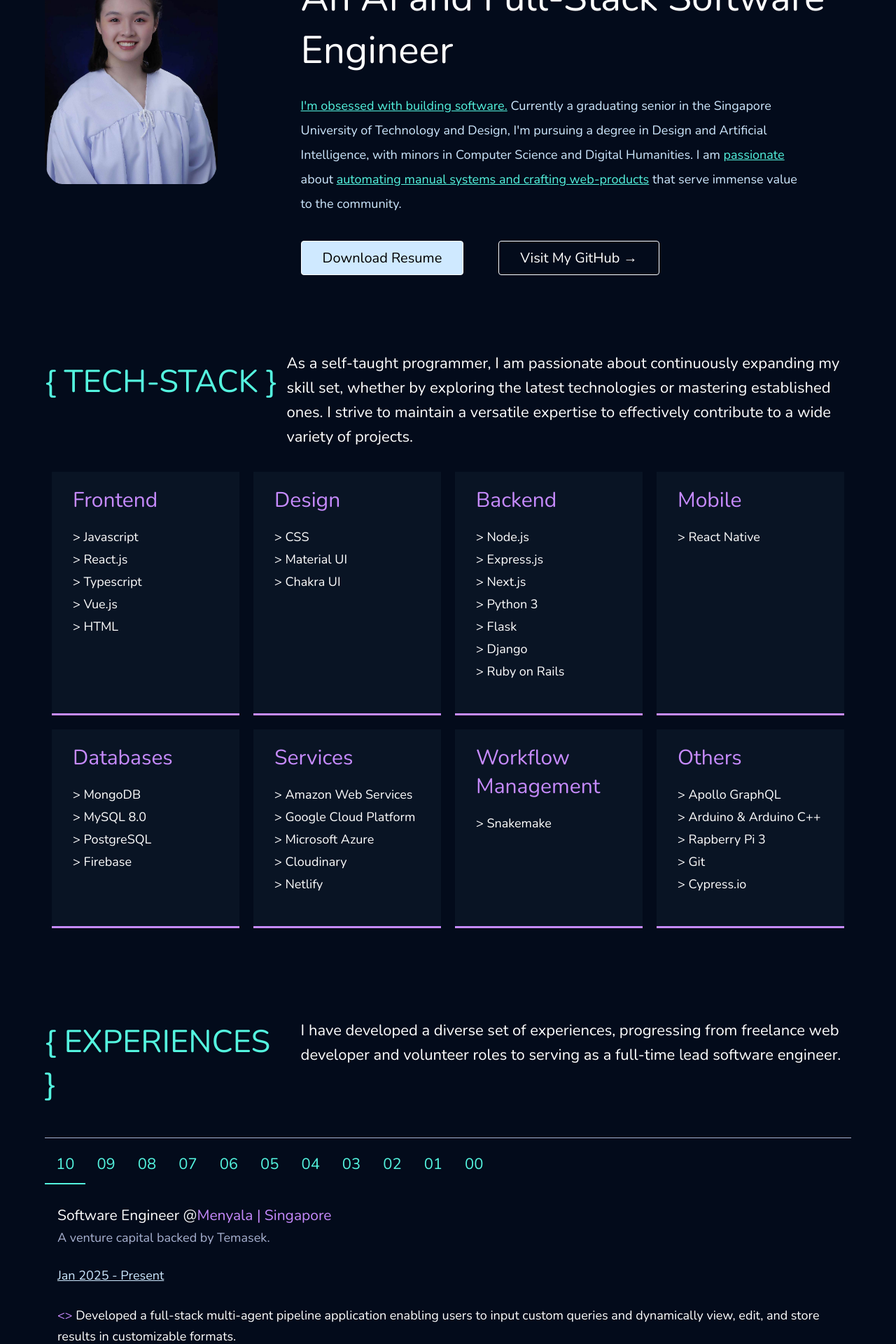
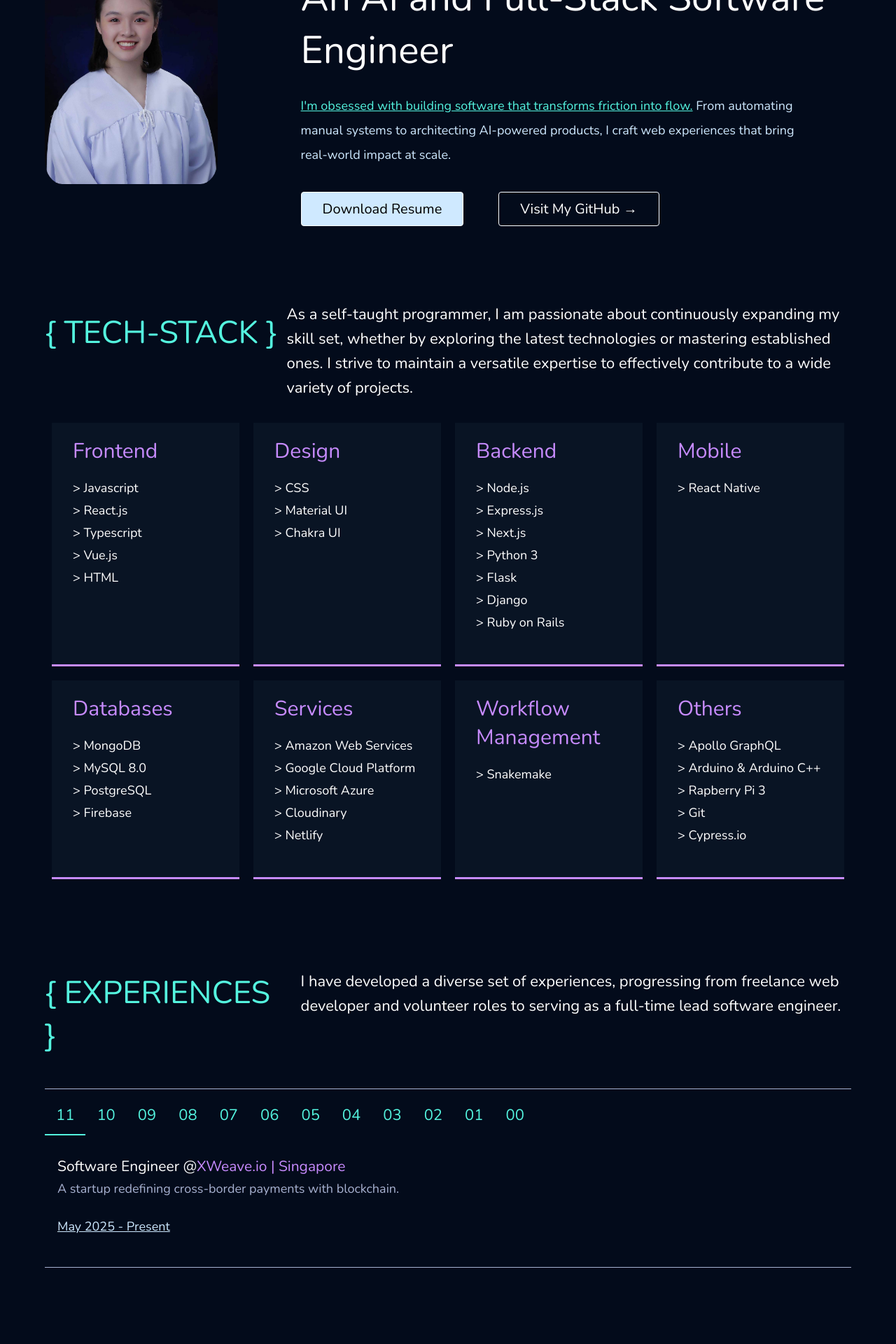
Before and after one commit to CaitlinChiang/Portfolio, a React (Create React App) app: page / in a window 1280 px wide. Shown: the part 220-2140 px from the top of the page at 70% size. Built offline with nearby package versions, Linux system fonts and the light colour scheme.

Commit message:
Update portfolio

```diff
--- a/src/components/Experiences.js
+++ b/src/components/Experiences.js
@@ -22,7 +22,8 @@ class Experiences extends Component {
   }
 
   componentDidMount() {
-    document.getElementById(10).style.display = "block";
+    const latestExperience = experiences?.length - 1 || 0
+    document.getElementById(latestExperience).style.display = "block";
   }
 
   render() {
@@ -40,7 +41,8 @@ class Experiences extends Component {
         <div className="divider"/>
 
         <div class="tabs">
-          <button class="tablinks active" onClick={event => this.showExperience(event, 10)}>10</button>
+          <button class="tablinks active" onClick={event => this.showExperience(event, 11)}>11</button>
+          <button class="tablinks" onClick={event => this.showExperience(event, 10)}>10</button>
           <button class="tablinks" onClick={event => this.showExperience(event, 9)}>09</button>
           <button class="tablinks" onClick={event => this.showExperience(event, 8)}>08</button>
           <button class="tablinks" onClick={event => this.showExperience(event, 7)}>07</button>
--- a/src/components/Home.js
+++ b/src/components/Home.js
@@ -16,7 +16,7 @@ class Home extends Component {
             <p>An AI and Full-Stack Software Engineer</p>
           </div>
 
-          <div className="intro-caption"><span className="emphasize-description">I'm obsessed with building software.</span> Currently a graduating senior in the Singapore University of Technology and Design, I'm pursuing a degree in Design and Artificial Intelligence, with minors in Computer Science and Digital Humanities. I am <span className="emphasize-description">passionate</span> about <span className="emphasize-description">automating manual systems and crafting web-products</span> that serve immense value to the community.</div>
+          <div className="intro-caption"><span className="emphasize-description">I'm obsessed with building software that transforms friction into flow.</span> From automating manual systems to architecting AI-powered products, I craft web experiences that bring real-world impact at scale.</div>
           <button className="intro-contact intro-contact-resume">
             <a href={publicUrl + "/assets/Resume.pdf"} download="caitlin-resume">Download Resume</a>
           </button>
--- a/src/data/experiences.js
+++ b/src/data/experiences.js
@@ -103,7 +103,7 @@ export const experiences = [
   {
     company: 'Moya | Singapore',
     position: 'Software Engineer',
-    timeline: 'Oct 2024 - Present',
+    timeline: 'Oct 2024 - May 2025',
     details: 'A startup focused on energy research and the impact of international collaborations on emissions reduction.',
     description: [
       'Developed scripts to aggregate and calculate data from multiple CSV files, combining them into summarized formats such as abatement curves and comprehensive master CSV files.',
@@ -113,12 +113,19 @@ export const experiences = [
   {
     company: 'Menyala | Singapore',
     position: 'Software Engineer',
-    timeline: 'Jan 2025 - Present',
+    timeline: 'Jan 2025 - April 2025',
     details: 'A venture capital backed by Temasek.',
     description: [
       'Developed a full-stack multi-agent pipeline application enabling users to input custom queries and dynamically view, edit, and store results in customizable formats.',
       'Engineered a responsive frontend chat interface with editable tables, supporting custom header inputs and real-time data visualization for enhanced user interaction.',
       'Built a modular backend server integrating multiple LLMs and prompt engineering.'
     ]
+  },
+  {
+    company: 'XWeave.io | Singapore',
+    position: 'Software Engineer',
+    timeline: 'May 2025 - Present',
+    details: 'A startup redefining cross-border payments with blockchain.',
+    description: []
   }
 ]
```
Also changed, not shown: 1 other file (tests, documents, lock files or other folders).
